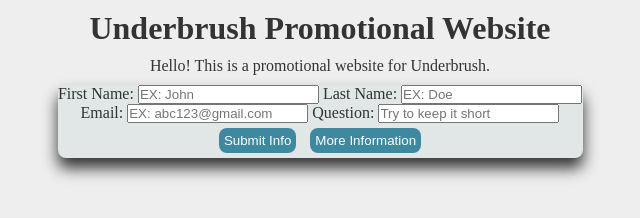
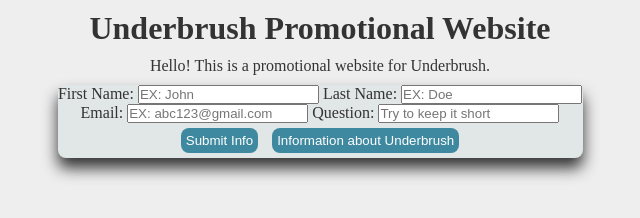
Before and after one commit to Karam-08/Promotional-Website, a website: page public/index.html in a window 1280 px wide. Shown: the whole page, without its empty margins (320-960 px from the left). Drawn offline with Linux system fonts and the light colour scheme.

Commit message:
Update index.html

```diff
--- a/public/index.html
+++ b/public/index.html
@@ -26,7 +26,7 @@
                         <input type="text" name="question" placeholder="Try to keep it short">
                     </label>
                     <button onclick="submit()">Submit Info</button>
-                    <button onclick="toggleInfo()" id="toggleInfo">More Information</button>
+                    <button onclick="toggleInfo()" id="toggleInfo">Information about Underbrush</button>
                 </div>
             </form>
         </section>
```
